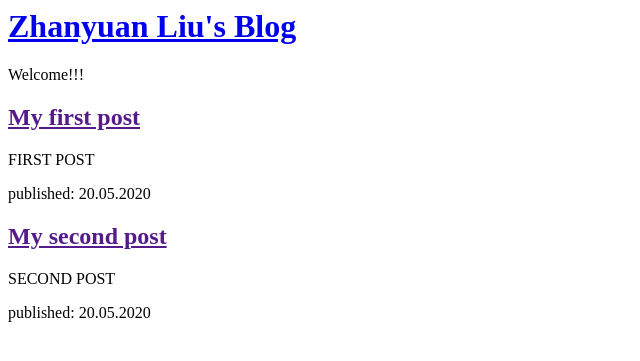
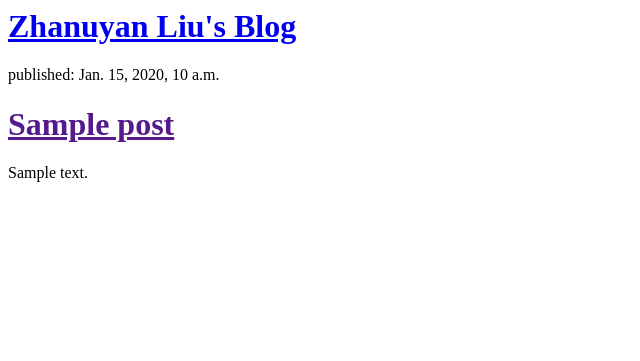
Before and after one commit to ZhanyuanLiu/my-first-blog, a Django app: page / in a window 1280 px wide. Shown: the top 361 px of the page, without its empty margins (0-640 px from the left). Run offline with Django 3.2, Linux system fonts and the light colour scheme; tables that the repository leaves empty hold one stand-in row (values such as "Sample post").

Commit message:
Modified templates to display posts from database.

```diff
--- a/blog/templates/blog/post_list.html
+++ b/blog/templates/blog/post_list.html
@@ -1,31 +1,18 @@
 <html>
     <head>
-        <title>Zhanyuan Liu`s blog</title>
+        <title>Zhanuyan Liu's blog</title>
     </head>
     <body>
-
         <div>
-
-            <h1><a href="/">Zhanyuan Liu's Blog</a></h1>
+            <h1><a href="/">Zhanuyan Liu's Blog</a></h1>
         </div>
 
+        {% for post in posts %}
         <div>
-
-            <p>Welcome!!!</p>
+            <p>published: {{ post.published_date }}</p>
+            <h1><a href="">{{ post.title }}</a></h1>
+            <p>{{ post.text|linebreaksbr }}</p>
         </div>
-
-        <div>
-
-            <h2><a href="">My first post</a></h2>
-            <p>FIRST POST</p>
-            <p>published: 20.05.2020</p>
-        </div>
-
-        <div>
-
-            <h2><a href="">My second post</a></h2>
-            <p>SECOND POST</p>
-            <p>published: 20.05.2020</p>
-        </div>
+    {% endfor %}
     </body>
 </html>
--- a/blog/views.py
+++ b/blog/views.py
@@ -1,4 +1,7 @@
 from django.shortcuts import render
+from django.utils import timezone
+from .models import Post
 
 def post_list(request):
-    return render(request, 'blog/post_list.html', {})
+    posts = Post.objects.filter(published_date__lte=timezone.now()).order_by('published_date')
+    return render(request, 'blog/post_list.html', {'posts': posts})
```
